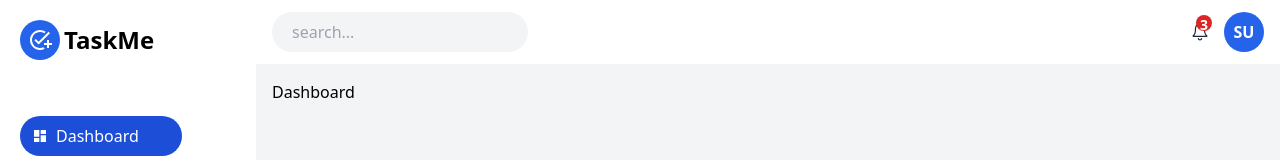
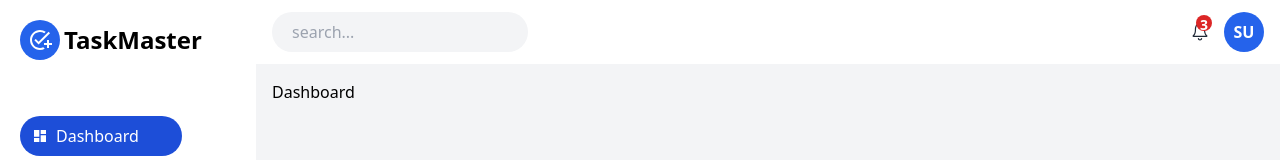
Before and after one commit to rohitks2004/Task_Master, a React (Vite) app in the folder front-end/: page /dashboard in a window 1280 px wide. Shown: the top 160 px of the page. Built offline with nearby package versions, Linux system fonts and the light colour scheme; sample sign-in values are in the browser's storage.

Commit message:
patch name

```diff
--- a/front-end/src/components/Sidebar.jsx
+++ b/front-end/src/components/Sidebar.jsx
@@ -87,7 +87,7 @@ const Sidebar = () => {
           {/* tick icon */}
           <MdOutlineAddTask className="text-white text-2xl font-black" />
         </p>
-        <span className="text-2xl font-bold text-black">TaskMe</span>
+        <span className="text-2xl font-bold text-black">TaskMaster</span>
       </h1>
       <div className="flex-1 flex flex-col gap-y-5 py-8">
         {sideBarLinks.map((link) => (
```
